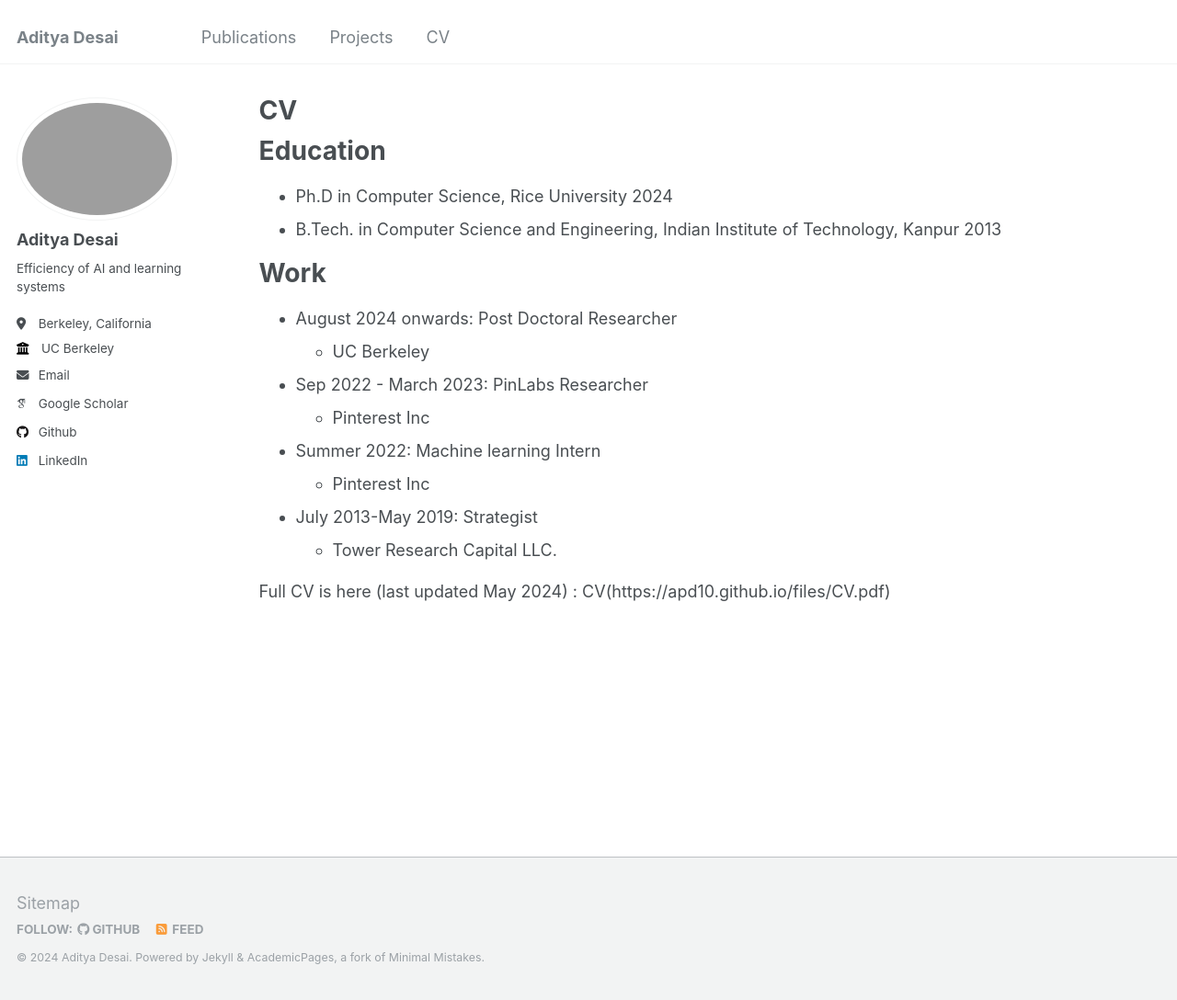
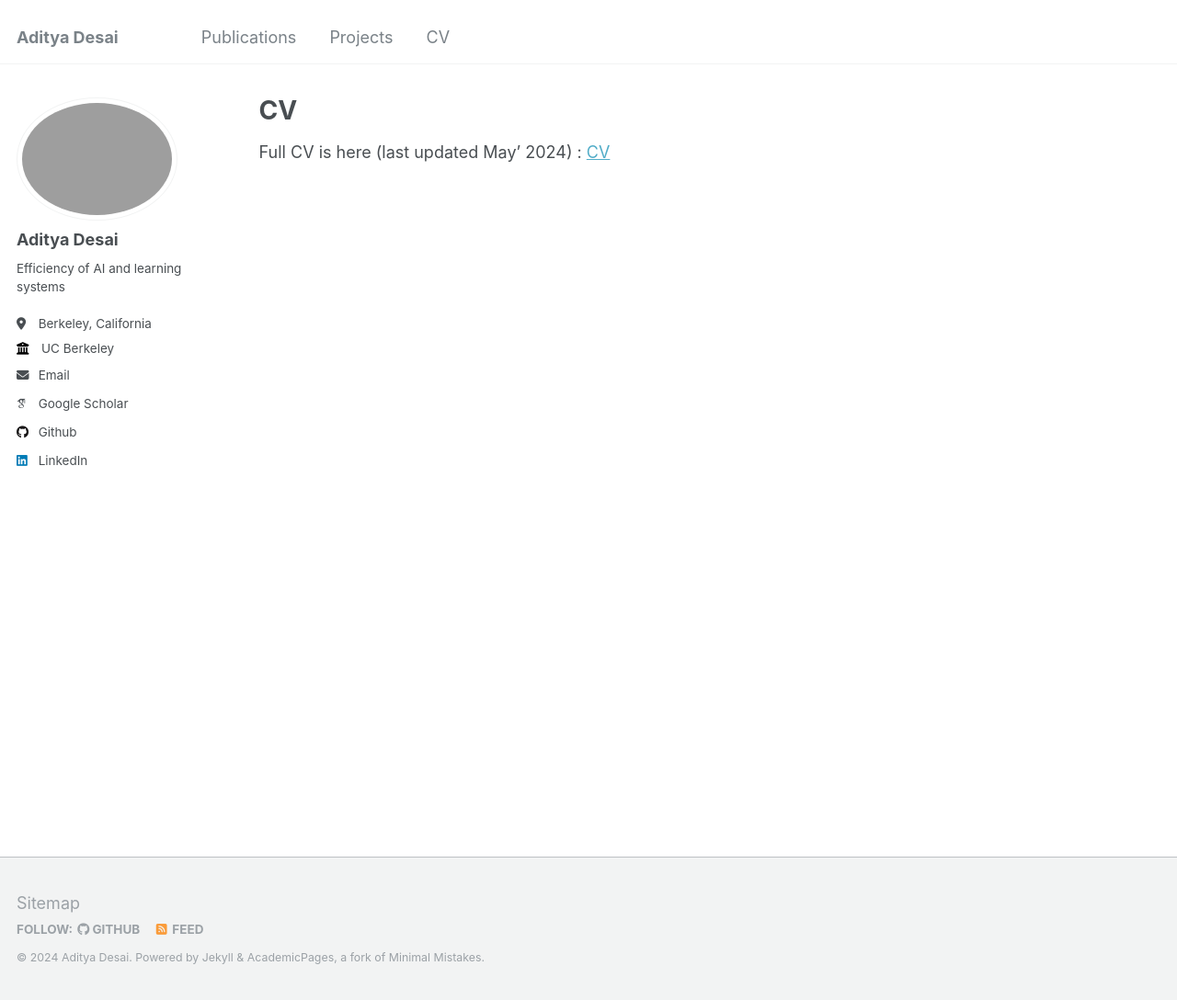
Before and after one commit to apd10/apd10.github.io, a Jekyll site: the page built from _pages/cv.md, in a window 1280 px wide and 1088 px high. Shown: the whole window at 92% size. Built offline with Jekyll 4.4.1, drawn with Linux system fonts in a browser that asks for light colours; some web fonts are replaced.

Commit message:
Update cv.md

```diff
--- a/_pages/cv.md
+++ b/_pages/cv.md
@@ -8,24 +8,4 @@ redirect_from:
 ---
 
 {% include base_path %}
-
-Education
-======
-* Ph.D in Computer Science, Rice University 2024
-* B.Tech. in Computer Science and Engineering, Indian Institute of Technology, Kanpur 2013
-
-Work
-======
-* August 2024 onwards: Post Doctoral Researcher
-  * UC Berkeley
-
-* Sep 2022 - March 2023: PinLabs Researcher
-  * Pinterest Inc
-
-* Summer 2022: Machine learning Intern
-  * Pinterest Inc
-
-* July 2013-May 2019: Strategist
-  * Tower Research Capital LLC.
-
-Full CV is here (last updated May 2024) : CV(https://apd10.github.io/files/CV.pdf)
+Full CV is here (last updated May' 2024) : [CV](https://apd10.github.io/files/CV.pdf)
```
